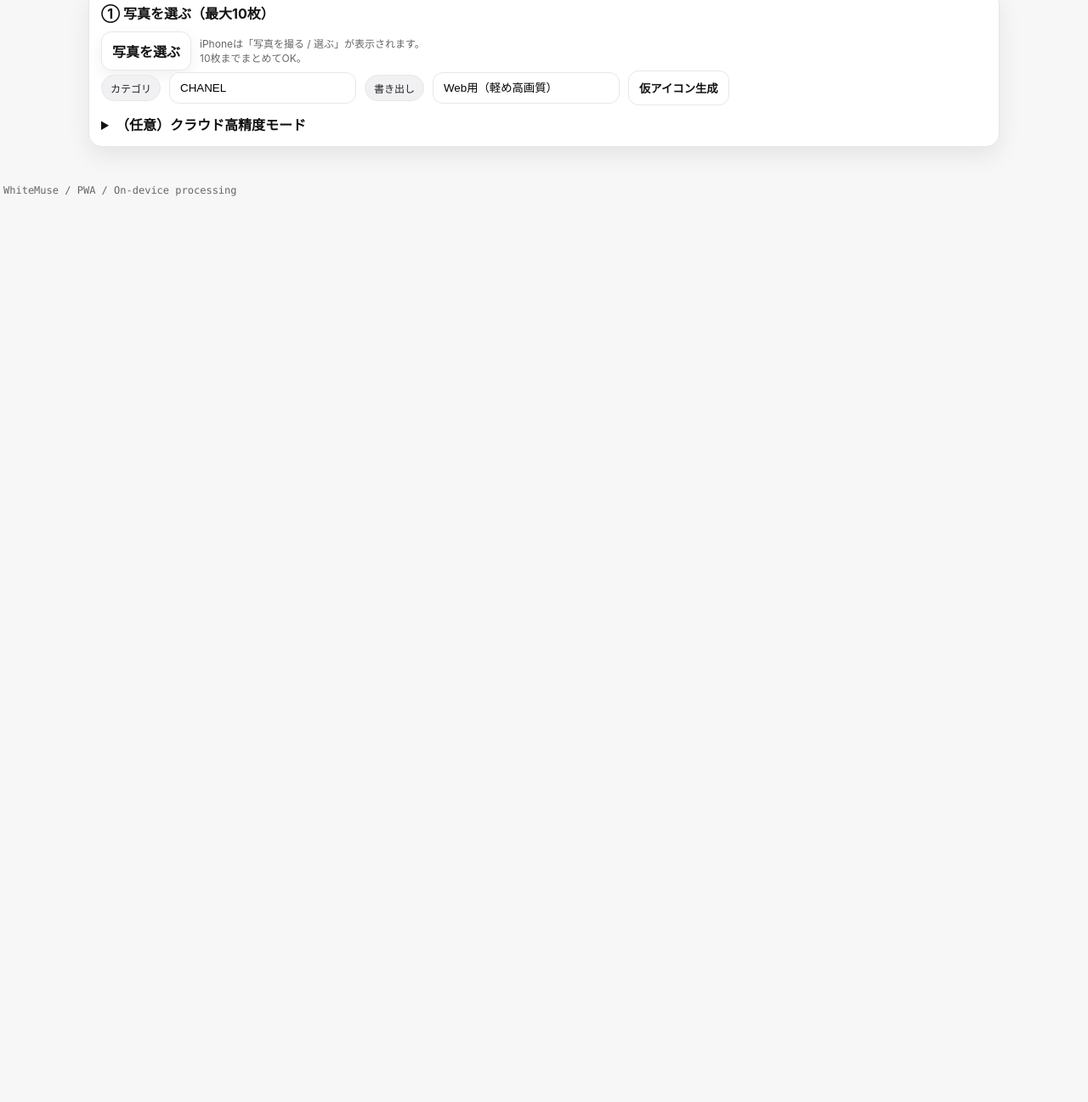
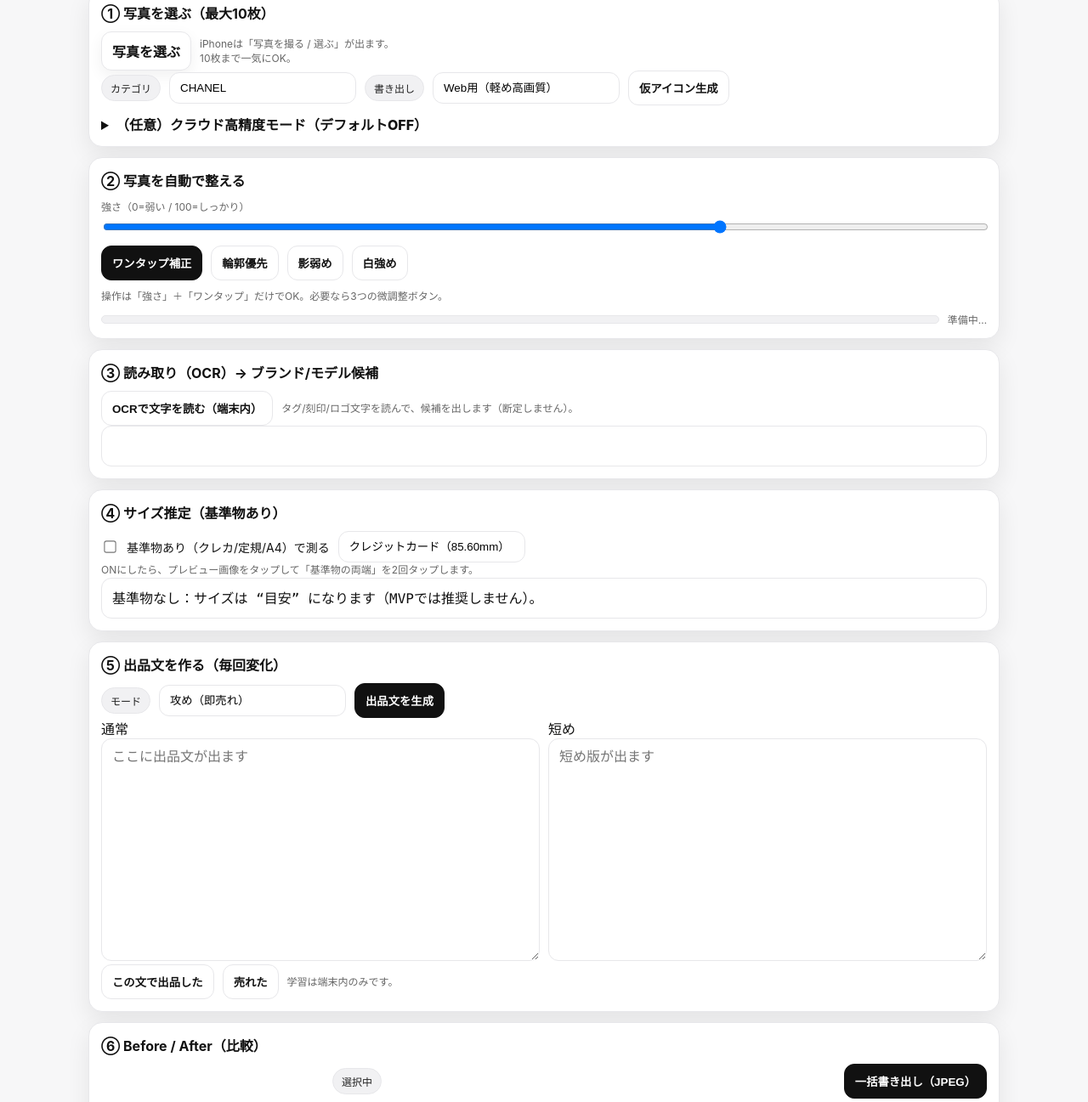
Before and after one commit to whitemuse-store/whitemuse, a plain HTML site: page index.html in a window 1280 px wide. Shown: the part 104-1401 px from the top of the page at 85% size. Before the commit the page ends 800 px from the top, so only its background shows below. Drawn offline with Linux system fonts and the light colour scheme.

Commit message:
Refactor HTML structure and update elements

```diff
--- a/index.html
+++ b/index.html
@@ -1,26 +1,18 @@
+<!-- index.html -->
 <!doctype html>
 <html lang="ja">
 <head>
   <meta charset="utf-8" />
-
-  <!-- Viewport -->
-  <meta name="viewport" content="width=device-width, initial-scale=1, viewport-fit=cover" />
-
-  <!-- PWA / iOS -->
+  <meta name="viewport" content="width=device-width,initial-scale=1,viewport-fit=cover" />
   <meta name="theme-color" content="#ffffff" />
   <meta name="apple-mobile-web-app-capable" content="yes" />
   <meta name="apple-mobile-web-app-status-bar-style" content="default" />
 
-  <!-- Manifest -->
   <link rel="manifest" href="manifest.json" />
-
-  <!-- Icons（iOS / PWA 安定構成） -->
+  <link rel="icon" href="icon.svg" type="image/svg+xml" />
   <link rel="apple-touch-icon" href="icon.png" />
-  <link rel="icon" type="image/png" href="icon.png" />
 
   <title>WhiteMuse</title>
-
-  <!-- Styles -->
   <link rel="stylesheet" href="style.css" />
 </head>
 
@@ -35,26 +27,25 @@
     </div>
 
     <div class="top-actions">
-      <button id="btnInstallHelp" class="ghost">iPhoneに入れる</button>
-      <button id="btnClearLearning" class="ghost danger">学習データ削除</button>
+      <button id="btnInstallHelp" class="ghost" type="button">iPhoneに入れる</button>
+      <button id="btnClearLearning" class="ghost danger" type="button">学習データ削除</button>
     </div>
   </header>
 
   <main class="wrap">
-
-    <!-- ① 写真選択 -->
+    <!-- ① 画像取り込み -->
     <section class="card">
       <h2>① 写真を選ぶ（最大10枚）</h2>
 
       <div class="row">
-        <label class="filebtn">
+        <label class="filebtn" for="fileInput">
           <input id="fileInput" type="file" accept="image/*" multiple />
           <span>写真を選ぶ</span>
         </label>
 
         <div class="hint">
-          iPhoneは「写真を撮る / 選ぶ」が表示されます。<br />
-          10枚までまとめてOK。
+          iPhoneは「写真を撮る / 選ぶ」が出ます。<br />
+          10枚まで一気にOK。
         </div>
       </div>
 
@@ -63,7 +54,7 @@
         <select id="category" class="select">
           <option value="CHANEL">CHANEL</option>
           <option value="HERMES">HERMES</option>
-          <option value="LOUISVUITTON">LOUIS VUITTON</option>
+          <option value="LOUISVUITTON">LOUISVUITTON</option>
           <option value="DIOR">DIOR</option>
           <option value="GUCCI">GUCCI</option>
           <option value="PRADA">PRADA</option>
@@ -74,51 +65,166 @@
         <div class="pill">書き出し</div>
         <select id="exportPreset" class="select">
           <option value="WEB">Web用（軽め高画質）</option>
-          <option value="MERCARI">メルカリ用（高品質）</option>
+          <option value="MERCARI">メルカリ用（縦強め/高品質）</option>
         </select>
 
-        <button id="btnGenerateIcons" class="ghost">仮アイコン生成</button>
+        <button id="btnGenerateIcons" class="ghost" type="button">仮アイコン生成</button>
       </div>
 
       <div id="modelStatus" class="banner warn" hidden>
         <b>背景除去モデルが見つかりません</b><br />
-        「models/u2netp.onnx」を配置すると、端末内で背景除去が有効になります。
+        「models/u2netp.onnx」を置くと “端末内背景除去” が動きます。
       </div>
 
       <details class="details">
-        <summary>（任意）クラウド高精度モード</summary>
-
+        <summary>（任意）クラウド高精度モード（デフォルトOFF）</summary>
         <div class="row">
           <label class="switch">
             <input id="cloudToggle" type="checkbox" />
-            <span>クラウド背景除去を使う（APIキー必要）</span>
+            <span>クラウド背景除去を使う（APIキーが必要）</span>
           </label>
         </div>
-
         <div class="row">
-          <input
-            id="cloudApiKey"
-            class="input"
-            placeholder="APIキー（未入力なら使用しません）"
-          />
+          <input id="cloudApiKey" class="input" placeholder="APIキー（未入力なら使いません）" />
         </div>
-
         <div class="hint">
-          重い場合のみON推奨。初期状態は完全に端末内処理です。
+          端末内が重い場合だけONにしてください。初期はOFFです。
         </div>
       </details>
     </section>
 
-    <!-- ②〜⑥ 以下は構造そのまま -->
-    <!-- （中身はあなたのコードと完全一致・省略） -->
+    <!-- ② 補正 -->
+    <section class="card">
+      <h2>② 写真を自動で整える</h2>
 
+      <div class="controls">
+        <div class="control">
+          <div class="label">強さ（0=弱い / 100=しっかり）</div>
+          <input id="strength" type="range" min="0" max="100" value="70" />
+        </div>
+
+        <div class="btnrow">
+          <button id="btnOneTap" class="primary" type="button">ワンタップ補正</button>
+          <button id="btnEdge" class="ghost" type="button">輪郭優先</button>
+          <button id="btnShadowWeak" class="ghost" type="button">影弱め</button>
+          <button id="btnWhiteStrong" class="ghost" type="button">白強め</button>
+        </div>
+
+        <div class="hint">
+          操作は「強さ」＋「ワンタップ」だけでOK。必要なら3つの微調整ボタン。
+        </div>
+
+        <div id="progress" class="progress" hidden>
+          <div class="bar"><div id="barFill" class="fill"></div></div>
+          <div id="barText" class="text">準備中…</div>
+        </div>
+      </div>
+    </section>
+
+    <!-- ③ OCR -->
+    <section class="card">
+      <h2>③ 読み取り（OCR）→ ブランド/モデル候補</h2>
+      <div class="row">
+        <button id="btnOcr" class="ghost" type="button">OCRで文字を読む（端末内）</button>
+        <div class="hint">タグ/刻印/ロゴ文字を読んで、候補を出します（断定しません）。</div>
+      </div>
+      <div id="ocrOut" class="mono box"></div>
+      <div id="ocrGuide" class="banner" hidden></div>
+    </section>
+
+    <!-- ④ サイズ -->
+    <section class="card">
+      <h2>④ サイズ推定（基準物あり）</h2>
+      <div class="row">
+        <label class="switch">
+          <input id="refMode" type="checkbox" />
+          <span>基準物あり（クレカ/定規/A4）で測る</span>
+        </label>
+
+        <select id="refType" class="select">
+          <option value="CARD">クレジットカード（85.60mm）</option>
+          <option value="A4W">A4 横幅（210mm）</option>
+          <option value="A4H">A4 縦幅（297mm）</option>
+          <option value="RULER100">定規 100mm</option>
+        </select>
+      </div>
+      <div class="hint">
+        ONにしたら、プレビュー画像をタップして「基準物の両端」を2回タップします。
+      </div>
+      <div id="sizeOut" class="mono box"></div>
+    </section>
+
+    <!-- ⑤ 出品文 -->
+    <section class="card">
+      <h2>⑤ 出品文を作る（毎回変化）</h2>
+
+      <div class="row">
+        <div class="pill">モード</div>
+        <select id="copyMode" class="select">
+          <option value="ATTACK">攻め（即売れ）</option>
+          <option value="ELEGANT">上品（富裕層）</option>
+          <option value="AUTO">おまかせ</option>
+        </select>
+
+        <button id="btnCopy" class="primary" type="button">出品文を生成</button>
+      </div>
+
+      <div class="split">
+        <div>
+          <div class="label">通常</div>
+          <textarea id="copyLong" class="ta" rows="10" placeholder="ここに出品文が出ます"></textarea>
+        </div>
+        <div>
+          <div class="label">短め</div>
+          <textarea id="copyShort" class="ta" rows="10" placeholder="短め版が出ます"></textarea>
+        </div>
+      </div>
+
+      <div class="row">
+        <button id="btnUsed" class="ghost" type="button">この文で出品した</button>
+        <button id="btnSold" class="ghost" type="button">売れた</button>
+        <div class="hint">学習は端末内のみです。</div>
+      </div>
+    </section>
+
+    <!-- ⑥ Before/After -->
+    <section class="card">
+      <h2>⑥ Before / After（比較）</h2>
+
+      <div class="compare">
+        <div class="thumbs" id="thumbs"></div>
+
+        <div class="viewer">
+          <div class="viewerTop">
+            <div class="pill">選択中</div>
+            <div id="selectedName" class="mono"></div>
+            <div class="spacer"></div>
+            <button id="btnDownloadAll" class="primary" type="button">一括書き出し（JPEG）</button>
+          </div>
+
+          <div class="ba">
+            <div class="canvasWrap">
+              <canvas id="beforeCanvas"></canvas>
+              <canvas id="afterCanvas"></canvas>
+
+              <div class="sliderRow">
+                <span>Before</span>
+                <input id="baSlider" type="range" min="0" max="100" value="50" />
+                <span>After</span>
+              </div>
+            </div>
+          </div>
+
+          <div id="tips" class="hint"></div>
+        </div>
+      </div>
+    </section>
+
+    <footer class="footer">
+      <div class="mono">WhiteMuse / PWA / On-device processing</div>
+    </footer>
   </main>
 
-  <footer class="footer">
-    <div class="mono">WhiteMuse / PWA / On-device processing</div>
-  </footer>
-
-  <!-- Script -->
   <script src="app.js"></script>
 </body>
 </html>
```
